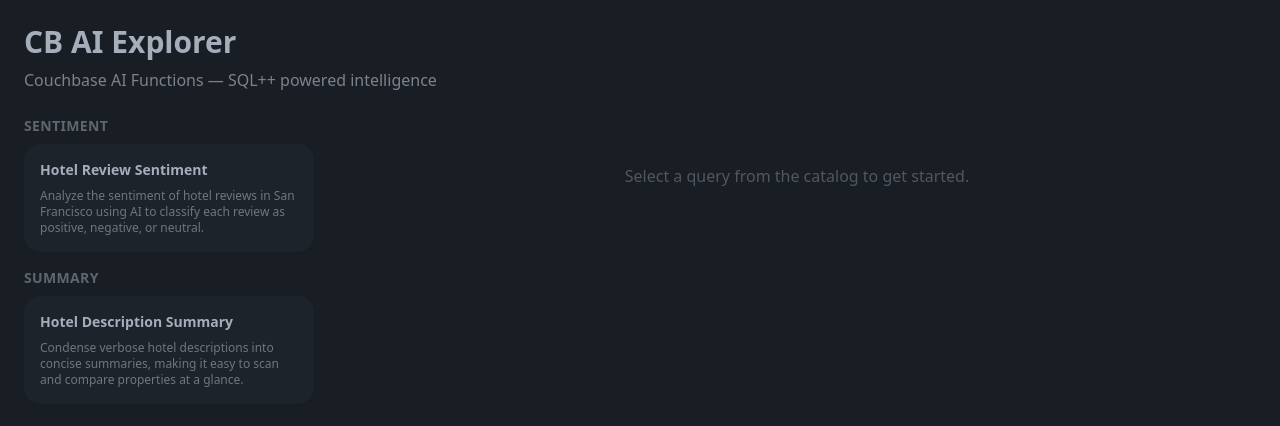
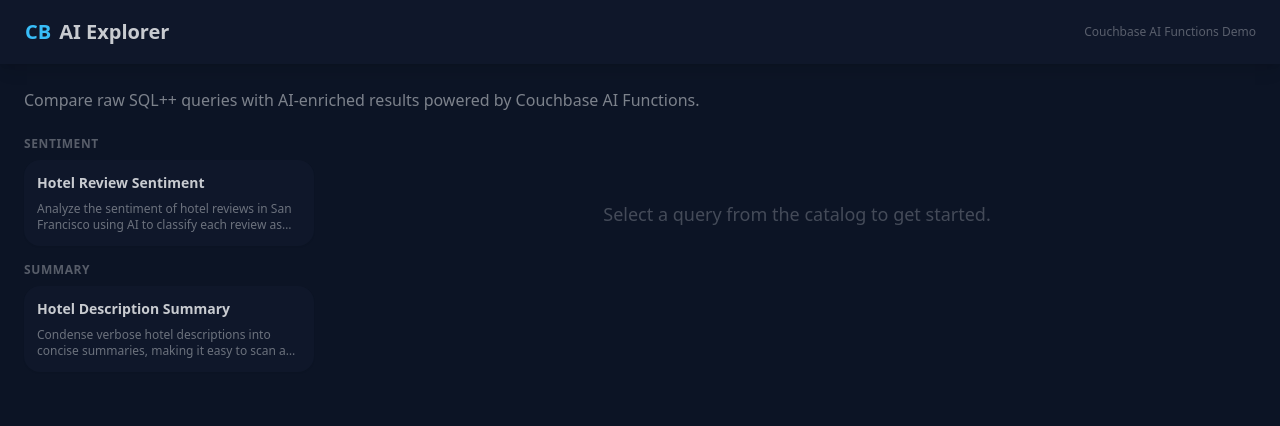
Before and after one commit to andy4thehuynh/cb-ai-explorer, a FastAPI app: page / in a window 1280 px wide. Shown: the top 426 px of the page. Run offline with FastAPI, Linux system fonts and the light colour scheme; some libraries are stand-ins or nearby versions.

Commit message:
🎨 Clean up UI to be presentable

```diff
--- a/templates/base.html
+++ b/templates/base.html
@@ -1,5 +1,5 @@
 <!DOCTYPE html>
-<html lang="en" data-theme="dark">
+<html lang="en" data-theme="night">
 <head>
   <meta charset="UTF-8">
   <meta name="viewport" content="width=device-width, initial-scale=1.0">
@@ -7,8 +7,21 @@
   <link href="https://cdn.jsdelivr.net/npm/daisyui@4/dist/full.min.css" rel="stylesheet" type="text/css" />
   <script src="https://cdn.tailwindcss.com"></script>
   <script src="https://unpkg.com/htmx.org@2.0.4"></script>
+  <style>
+    pre code { white-space: pre-wrap; word-break: break-word; }
+  </style>
 </head>
 <body class="min-h-screen bg-base-200">
+  <div class="navbar bg-base-100 shadow-lg">
+    <div class="navbar-start">
+      <a class="btn btn-ghost text-xl font-bold" href="/">
+        <span class="text-primary">CB</span> AI Explorer
+      </a>
+    </div>
+    <div class="navbar-end pr-4">
+      <span class="text-xs text-base-content/40">Couchbase AI Functions Demo</span>
+    </div>
+  </div>
   {% block content %}{% endblock %}
 </body>
 </html>
--- a/templates/components/query_card.html
+++ b/templates/components/query_card.html
@@ -1,9 +1,9 @@
-<div class="card bg-base-100 shadow-sm cursor-pointer hover:shadow-md transition-shadow"
+<div class="card bg-base-100 shadow-sm cursor-pointer hover:shadow-md hover:border-primary/30 border border-transparent transition-all"
   hx-get="/query/{{ query.id }}"
   hx-target="#query-detail"
   hx-swap="innerHTML">
-  <div class="card-body p-4">
+  <div class="card-body p-3">
     <h3 class="card-title text-sm">{{ query.name }}</h3>
-    <p class="text-xs text-base-content/60">{{ query.description }}</p>
+    <p class="text-xs text-base-content/50 line-clamp-2">{{ query.description }}</p>
   </div>
 </div>
--- a/templates/index.html
+++ b/templates/index.html
@@ -2,14 +2,13 @@
 
 {% block content %}
 <div class="container mx-auto p-6">
-  <h1 class="text-3xl font-bold">CB AI Explorer</h1>
-  <p class="text-base-content/70 mt-2">Couchbase AI Functions — SQL++ powered intelligence</p>
+  <p class="text-base-content/60 mb-6">Compare raw SQL++ queries with AI-enriched results powered by Couchbase AI Functions.</p>
 
-  <div class="grid grid-cols-1 md:grid-cols-4 gap-6 mt-6">
+  <div class="grid grid-cols-1 md:grid-cols-4 gap-6">
     <aside class="md:col-span-1 space-y-4">
       {% for category, queries in categories.items() %}
       <div>
-        <h2 class="text-sm font-semibold uppercase tracking-wide text-base-content/50 mb-2">{{ category }}</h2>
+        <h2 class="text-xs font-semibold uppercase tracking-wider text-base-content/40 mb-2">{{ category }}</h2>
         <div class="space-y-2">
           {% for query in queries %}
           {% include "components/query_card.html" %}
@@ -21,8 +20,8 @@
 
     <main class="md:col-span-3 space-y-6">
       <div id="query-detail">
-        <div class="text-base-content/40 text-center py-12">
-          Select a query from the catalog to get started.
+        <div class="text-base-content/30 text-center py-16">
+          <p class="text-lg">Select a query from the catalog to get started.</p>
         </div>
       </div>
       <div id="results-area"></div>
```
Also changed, not shown: templates/components/result_cards.html (added, +25 -0 lines), templates/components/result_table.html (added, +29 -0 lines), templates/partials/query_detail.html (+7 -7 lines), templates/partials/results.html (+24 -64 lines). Lines whose indentation alone changed are shown as unchanged.
